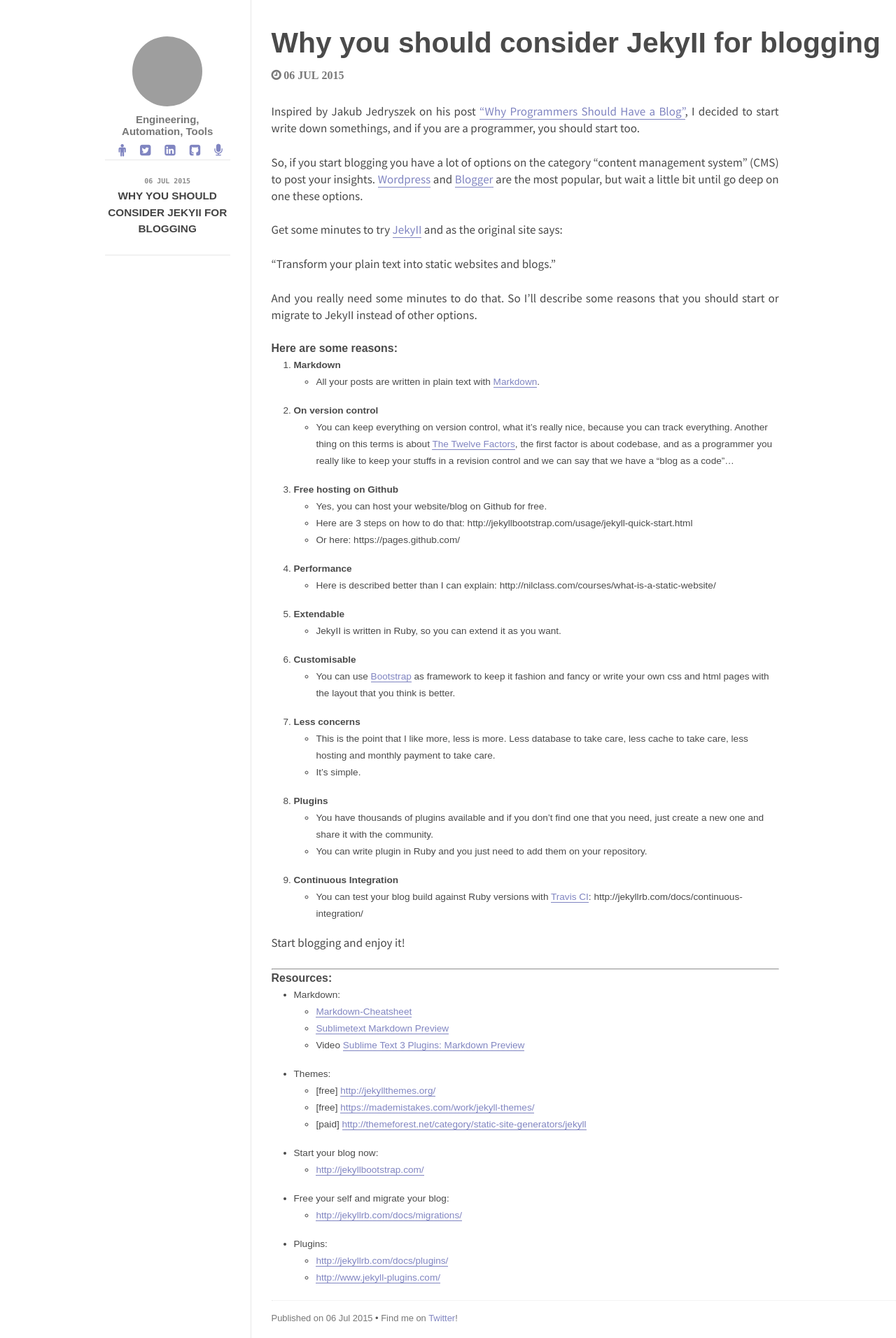
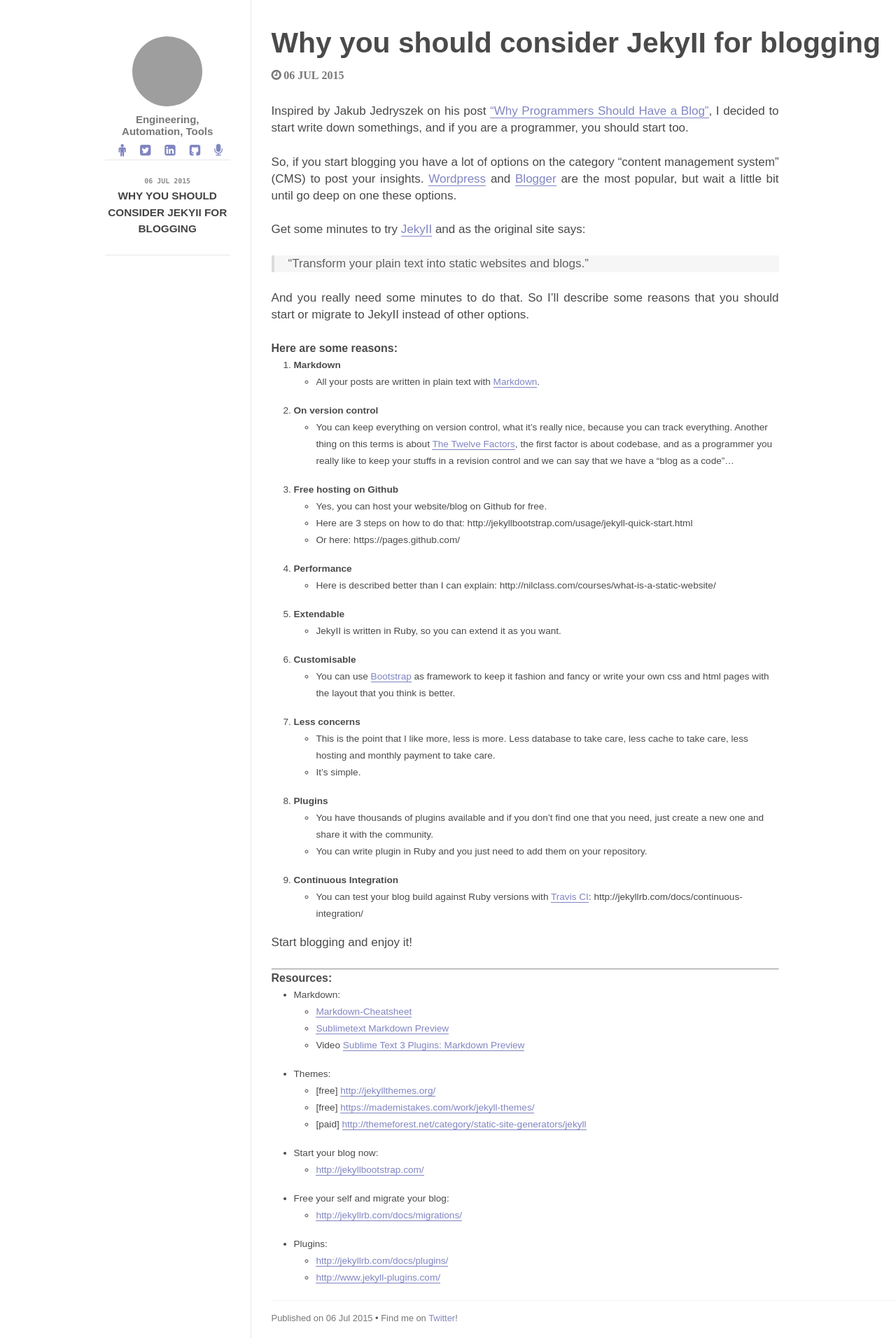
Before and after one commit to rodrigozrusso/rodrigozrusso.github.io, a Jekyll site: the page built from index.html, in a window 1280 px wide. Shown: the whole page at 70% size. Built offline with Jekyll 4.4.1, drawn with Linux system fonts in a browser that asks for light colours; some web fonts are replaced; grey boxes are pictures that could not be loaded.

Commit message:
Adding blockquote css

```diff
--- a/css/main.css
+++ b/css/main.css
@@ -176,7 +176,7 @@
 }
 
 .post p {
-  font-family: 'Source Sans Pro', Arial, sans-serif;
+  font-family: 'Trebuchet', Arial, sans-serif;
   font-size: 17px;
   margin-bottom: 1.45em;
   text-align: justify;
@@ -206,6 +206,15 @@
 
 .post pre.terminal code {
   background-color: #333;
+}
+
+/* quotation */
+.post blockquote {
+  color: #616161;
+  border-left: .33em solid #dcdcdc;
+  background-color: #f6f6f6;
+  margin-bottom: 1.33333em;
+  padding: 0 20px;
 }
 
 /*****************************************************************************/
```
